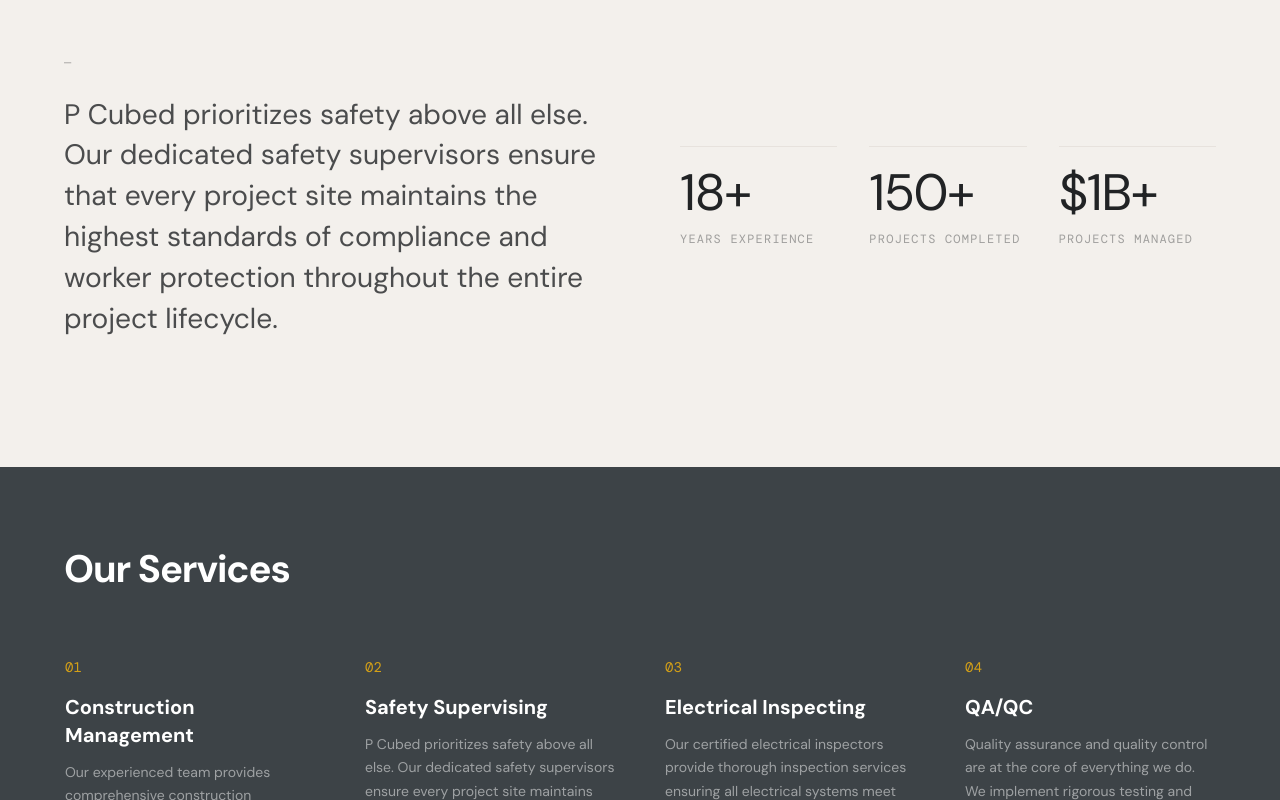
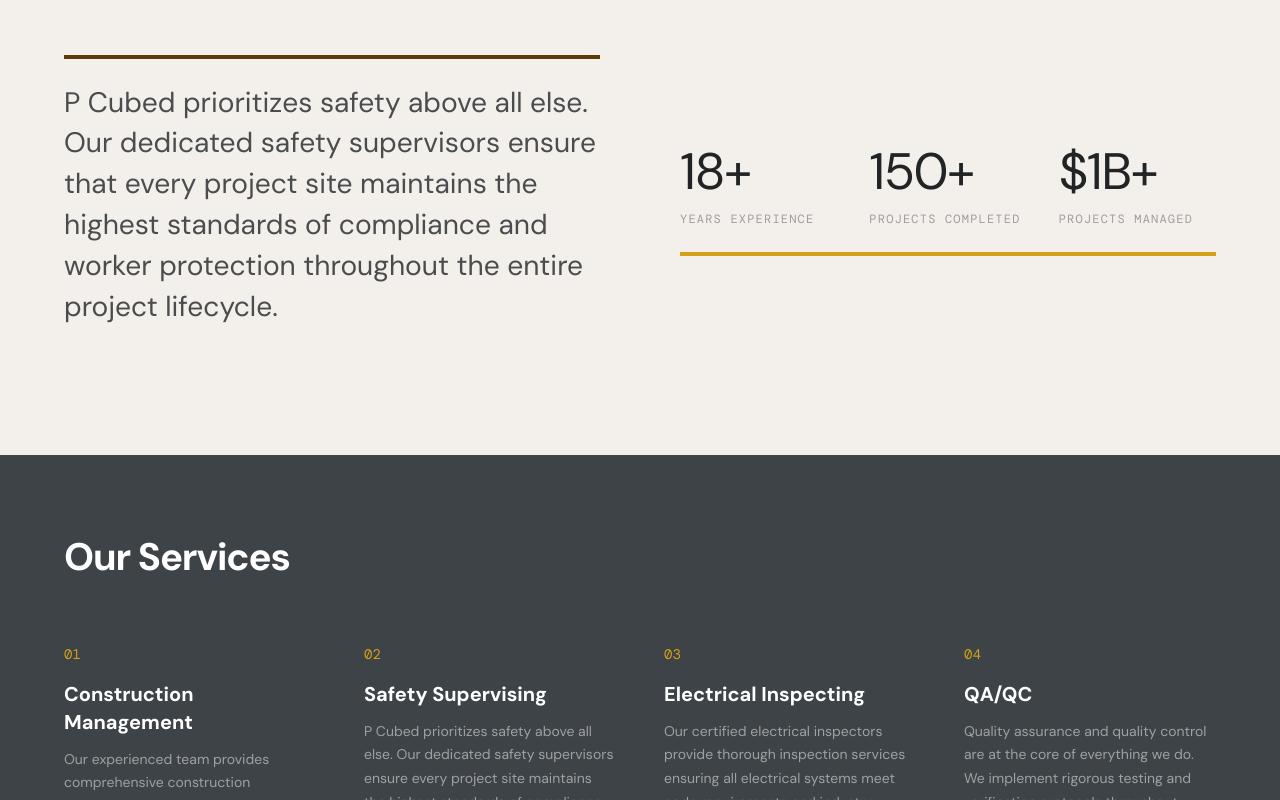
Before and after one commit to NolanBerg/pcubedeng, a Next.js app: page / in a window 1280 px wide. Shown: the part 1880-2680 px from the top of the page. Built offline with nearby package versions, Linux system fonts and the light colour scheme.

Commit message:
minor ui changes

```diff
--- a/src/components/Process.jsx
+++ b/src/components/Process.jsx
@@ -41,7 +41,7 @@
             delay: index * 0.15,
             ease: [0.215, 0.61, 0.355, 1],
           }}
-          className={`border border-transparent hover:border-white/60 rounded-lg p-6 -m-6 transition-transform duration-300 ease-out hover:scale-105 cursor-default`}
+          className={`p-6 -m-6`}
         >
           <p className={`font-mono text-sm mb-4 text-brand-gold`}>{service.num}</p>
           <h3 className="text-xl font-bold mb-3">{service.title}</h3>
--- a/src/components/Statement.jsx
+++ b/src/components/Statement.jsx
@@ -14,17 +14,18 @@
         <div className="grid md:grid-cols-2 gap-12 md:gap-20 items-center">
           {/* Left: safety quote */}
           <FadeUp>
-            <p className="font-mono text-xs text-grey/40 uppercase tracking-widest mb-6">&mdash;</p>
-            <p className="text-[clamp(1.3rem,2.2vw,2rem)] leading-[1.45] text-grey/80">
-              P Cubed prioritizes safety above all else. Our dedicated safety supervisors ensure that every project site maintains the highest standards of compliance and worker protection throughout the entire project lifecycle.
-            </p>
+            <div className="border-t-4 pt-6" style={{ borderColor: '#5C3A0A' }}>
+              <p className="text-[clamp(1.3rem,2.2vw,2rem)] leading-[1.45] text-grey/80">
+                P Cubed prioritizes safety above all else. Our dedicated safety supervisors ensure that every project site maintains the highest standards of compliance and worker protection throughout the entire project lifecycle.
+              </p>
+            </div>
           </FadeUp>
 
           {/* Right: display stats */}
           <FadeUp>
             <div className="grid grid-cols-3 gap-8">
               {stats.map(({ value, label }) => (
-                <div key={label} className="pt-5 border-t border-taupe/40">
+                <div key={label} className="pt-5">
                   <p className="text-[clamp(2.5rem,4vw,4.5rem)] font-normal leading-none tracking-[-0.03em] text-grey">
                     {value}
                   </p>
@@ -34,6 +35,7 @@
                 </div>
               ))}
             </div>
+            <div className="border-b-4 mt-6" style={{ borderColor: '#D4A017' }} />
           </FadeUp>
         </div>
       </div>
```
Also changed, not shown: 1 other file (tests, documents, lock files or other folders).
